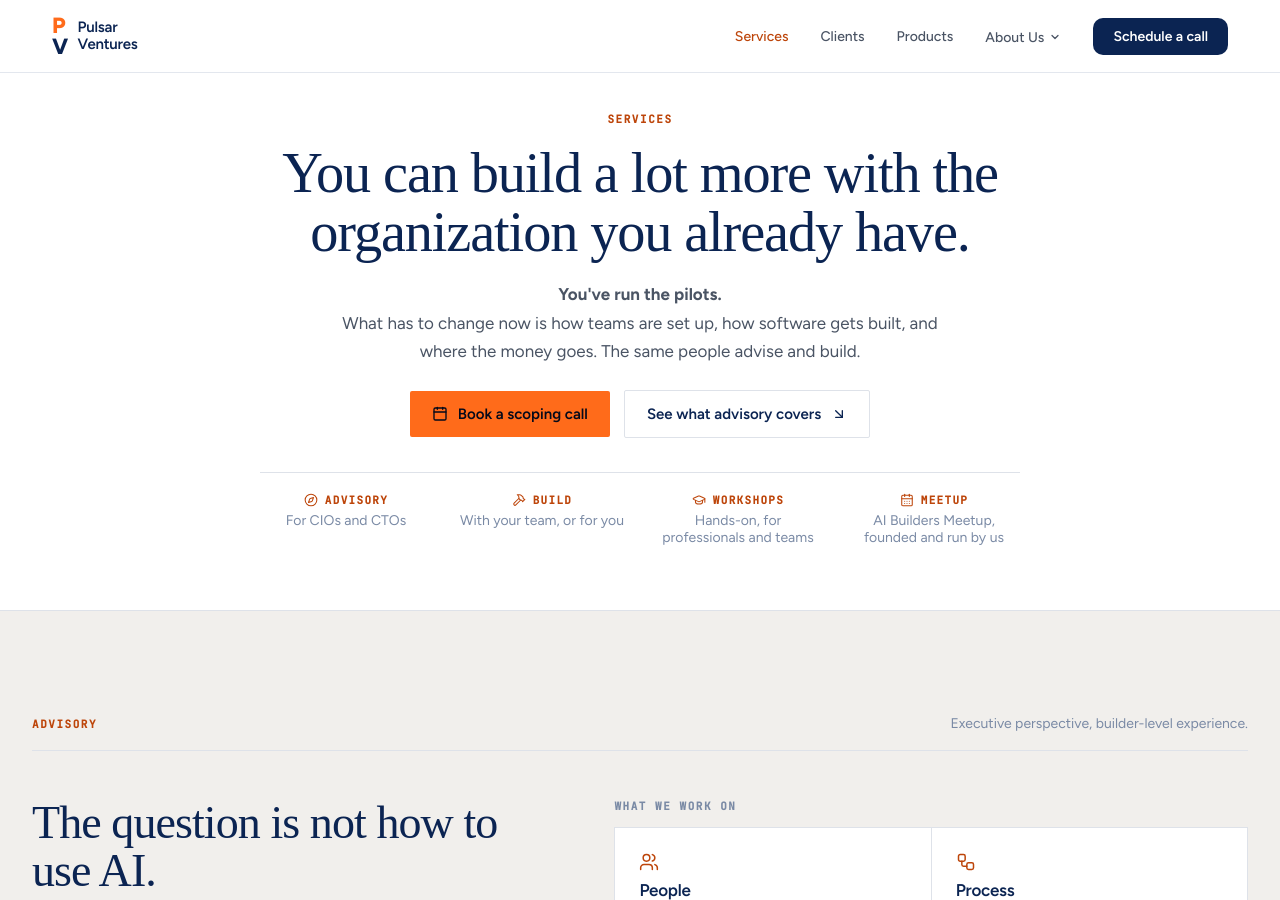
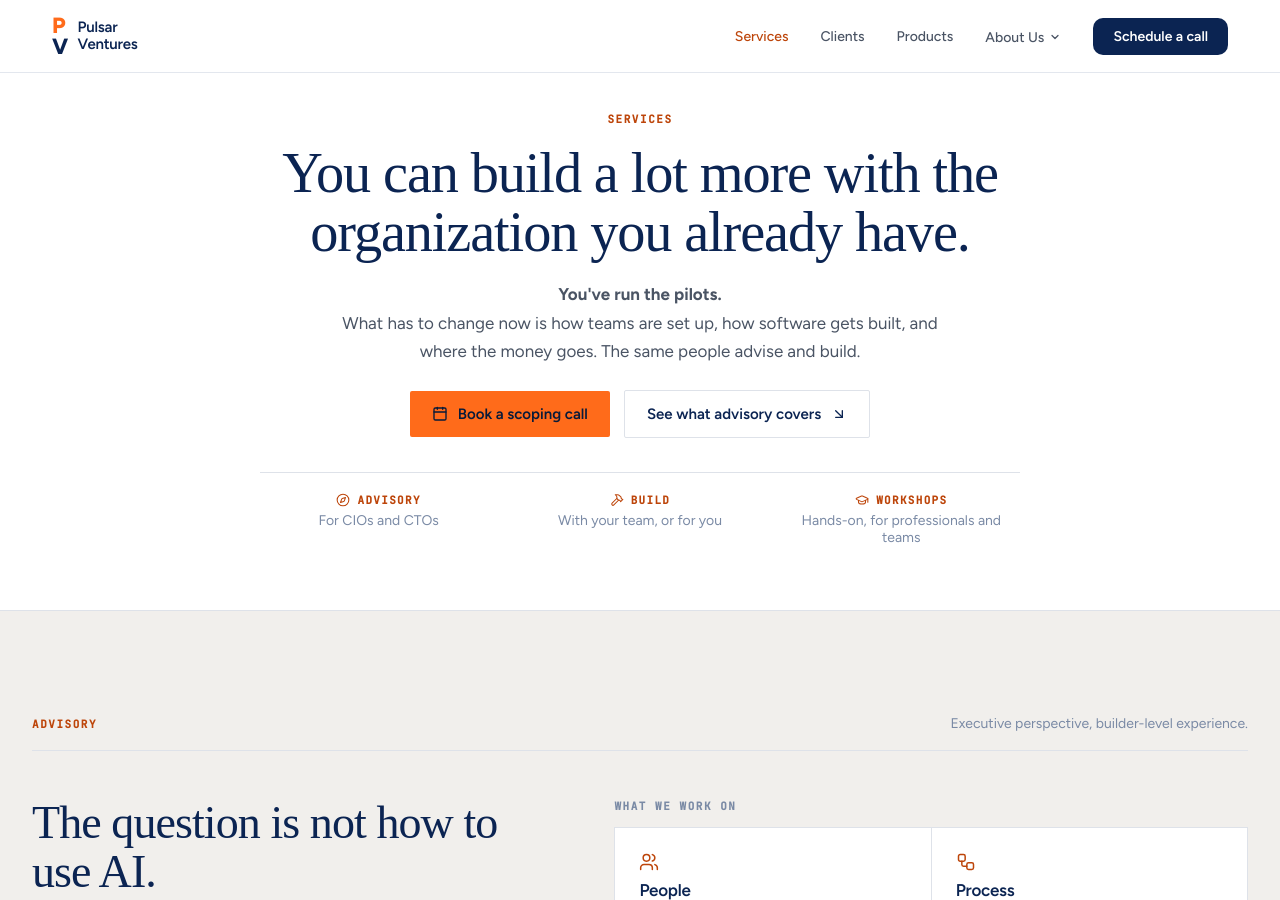
Before and after one commit to pulsarventures/pv-website, a Jekyll site: the page built from _pages/services.html, in a window 1280 px wide and 900 px high. Built offline with Jekyll 4.4.1, drawn with Linux system fonts in a browser that asks for light colours; some web fonts are replaced; some of the changed text lies outside the part shown.

Commit message:
feat(services): drop meetups, match the favicon to the header, unify the dark ground
Three changes, all scoped to the Services page and the site icon set.

Meetups come off /services/: the hero "Meetup" nav door (which linked out to
aibuildersmeetup.com) and the "Optional AI Builder Meetups" bullet under
"Teach me how to build" are gone, leaving the hero row as Advisory · Build ·
Workshops. The homepage community block still credits the meetup — that is
deliberate and out of scope here. Meetup copy also survives in the orphaned
_includes/offerings-carousel.html and the legacy v2/v3/v4 prototypes, none of
which any live page renders.

The favicons now say what the header says. The old art was a #064e35 plate
carrying a white P over a peach V — a palette that appears nowhere on the live
site, which is why the tab never matched the lockup: the icon is baked into
assets/img/ rather than rendered from _includes/site-nav.html. Regenerated
favicon.svg, favicon-16/32.png, apple-touch-icon.png and favicon.ico as the
header mark, P #ff6b1a over V #0b2452 on white, and bumped icon_v so browsers
refetch instead of serving the stale green icon. apple-touch-icon is full-bleed
rather than rounded: iOS ignores alpha in a web-clip icon and composites it over
black, so the rounded plate that suits a browser tab would have shown as four
black corner wedges now that the plate is white.

The closing CTA band loses its two off-scheme colours. It was painted #04091a —
the --space token, whose job in site.css is "hero bleed", not a section ground —
and its secondary button was tinted rgba(127,209,255,...), the only blue on the
site, appearing twice and both times in that one button. The button now takes
the white-alpha tint the rest of that band was already built from, and the band
takes #061530, the footer's own ground, so the page ends in one continuous dark
block instead of stacking two near-identical navies at a 1.04:1 seam. The eight
orange buttons elsewhere on the page carried the same bleed token as their label
colour and now use #071a3a (--deep-sky), matching the Process button that
already sat on this page. Their labels stay dark rather than going white to
match the other two pages: white on #ff6b1a is 2.9:1 and fails WCAG AA.

Co-Authored-By: Claude Opus 5 (1M context) <noreply@anthropic.com>

```diff
--- a/_includes/head-site.html
+++ b/_includes/head-site.html
@@ -8,7 +8,7 @@
   aggressively than pages, so a bare swap leaves the old icon in the tab.
   Bump the number whenever the icon art changes.
 {% endcomment %}
-{% assign icon_v = '2' %}
+{% assign icon_v = '3' %}
 <link rel="icon" href="{{ '/favicon.ico' | relative_url }}?v={{ icon_v }}" sizes="any">
 <link rel="icon" type="image/svg+xml" href="{{ '/assets/img/favicon.svg' | relative_url }}?v={{ icon_v }}">
 <link rel="icon" type="image/png" sizes="32x32" href="{{ '/assets/img/favicon-32.png' | relative_url }}?v={{ icon_v }}">
--- a/_pages/services.html
+++ b/_pages/services.html
@@ -12,8 +12,8 @@ page_js: /assets/js/services.js
     <h1 class="svc-t" style="font-size:clamp(36px, 4.4vw, 58px); text-wrap:balance">You can build a lot more with the organization you already have.</h1>
     <p class="svc-b" style="font-size:17px; max-width:56ch"><b>You&#39;ve run the pilots.<br></b>What has to change now is how teams are set up, how software gets built, and where the money goes. The same people advise and build.</p>
     <div style="display:flex; width:100%; align-items:center; justify-content:center; gap:14px; flex-wrap:wrap; margin-top:6px">
-      <a href="{{ site.contact.cal_com }}" target="_blank" rel="noopener noreferrer" style="display:inline-flex; align-items:center; gap:10px; text-decoration:none; background:#ff6b1a; color:#04091a; font-size:15px; font-weight:600; padding:14px 22px; border-radius:2px; white-space:nowrap">
-        <svg width="16" height="16" viewBox="0 0 24 24" fill="none" stroke="#04091a" stroke-width="2" stroke-linecap="round" stroke-linejoin="round" aria-hidden="true" style="flex-shrink:0"><path d="M8 2v3"></path><path d="M16 2v3"></path><rect x="3" y="3" width="18" height="18" rx="2"></rect><path d="M3 9h18"></path></svg>
+      <a href="{{ site.contact.cal_com }}" target="_blank" rel="noopener noreferrer" style="display:inline-flex; align-items:center; gap:10px; text-decoration:none; background:#ff6b1a; color:#071a3a; font-size:15px; font-weight:600; padding:14px 22px; border-radius:2px; white-space:nowrap">
+        <svg width="16" height="16" viewBox="0 0 24 24" fill="none" stroke="#071a3a" stroke-width="2" stroke-linecap="round" stroke-linejoin="round" aria-hidden="true" style="flex-shrink:0"><path d="M8 2v3"></path><path d="M16 2v3"></path><rect x="3" y="3" width="18" height="18" rx="2"></rect><path d="M3 9h18"></path></svg>
         Book a scoping call
       </a>
       <a href="#advisory" style="display:inline-flex; align-items:center; gap:10px; text-decoration:none; background:#ffffff; color:#0b2452; border:1px solid #dee2e9; font-size:15px; font-weight:600; padding:14px 22px; border-radius:2px; white-space:nowrap">
@@ -34,10 +34,6 @@ page_js: /assets/js/services.js
         <span style="display:inline-flex; align-items:center; gap:7px"><svg width="14" height="14" viewBox="0 0 24 24" fill="none" stroke="#bd450a" stroke-width="1.8" stroke-linecap="round" stroke-linejoin="round" aria-hidden="true" style="flex-shrink:0"><path d="M21.42 10.922a1 1 0 0 0-.019-1.838L12.83 5.18a2 2 0 0 0-1.66 0L2.6 9.08a1 1 0 0 0 0 1.832l8.57 3.908a2 2 0 0 0 1.66 0z"></path><path d="M22 10v6"></path><path d="M6 12.5V16a6 3 0 0 0 12 0v-3.5"></path></svg><span class="svc-mono hv-1" style="color:#bd450a">Workshops</span></span>
         <span class="svc-note">Hands-on, for professionals and teams</span>
       </a>
-      <a href="https://aibuildersmeetup.com" target="_blank" rel="noopener noreferrer" style="flex:1 1 160px; display:flex; flex-direction:column; align-items:center; gap:5px; text-decoration:none">
-        <span style="display:inline-flex; align-items:center; gap:7px"><svg width="14" height="14" viewBox="0 0 24 24" fill="none" stroke="#bd450a" stroke-width="1.8" stroke-linecap="round" stroke-linejoin="round" aria-hidden="true" style="flex-shrink:0"><path d="M8 2v4"></path><path d="M16 2v4"></path><rect width="18" height="18" x="3" y="4" rx="2"></rect><path d="M3 10h18"></path><path d="M8 14h.01"></path><path d="M12 14h.01"></path><path d="M16 14h.01"></path><path d="M8 18h.01"></path><path d="M12 18h.01"></path><path d="M16 18h.01"></path></svg><span class="svc-mono hv-1" style="color:#bd450a">Meetup</span></span>
-        <span class="svc-note">AI Builders Meetup, founded and run by us</span>
-      </a>
     </div>
   </div>
 </section>
@@ -54,7 +50,7 @@ page_js: /assets/js/services.js
         <p class="svc-b" style="font-size:17px; max-width:40ch">It is how to move the organization you already run toward one that is AI-native and agentic. That is a bigger job than adopting tools or running pilots.</p>
         <p class="svc-b" style="font-size:17px; max-width:40ch">What you are buying is an organization that ships differently, and keeps shipping that way after we leave.</p>
         <p class="svc-mono" style="margin-top:4px">For · CIOs and CTOs with teams, applications, and budgets already in place</p>
-        <a href="{{ site.contact.cal_com }}" target="_blank" rel="noopener noreferrer" style="display:inline-flex; align-self:flex-start; align-items:center; gap:10px; margin-top:12px; text-decoration:none; background:#ff6b1a; color:#04091a; font-size:15px; font-weight:600; padding:14px 22px; border-radius:2px"><svg width="16" height="16" viewBox="0 0 24 24" fill="none" stroke="#04091a" stroke-width="2" stroke-linecap="round" stroke-linejoin="round" aria-hidden="true" style="flex-shrink:0"><path d="M8 2v3"></path><path d="M16 2v3"></path><rect x="3" y="3" width="18" height="18" rx="2"></rect><path d="M3 9h18"></path></svg>Book an advisory call</a>
+        <a href="{{ site.contact.cal_com }}" target="_blank" rel="noopener noreferrer" style="display:inline-flex; align-self:flex-start; align-items:center; gap:10px; margin-top:12px; text-decoration:none; background:#ff6b1a; color:#071a3a; font-size:15px; font-weight:600; padding:14px 22px; border-radius:2px"><svg width="16" height="16" viewBox="0 0 24 24" fill="none" stroke="#071a3a" stroke-width="2" stroke-linecap="round" stroke-linejoin="round" aria-hidden="true" style="flex-shrink:0"><path d="M8 2v3"></path><path d="M16 2v3"></path><rect x="3" y="3" width="18" height="18" rx="2"></rect><path d="M3 9h18"></path></svg>Book an advisory call</a>
       </div>
       <div style="display:flex; flex-direction:column; gap:36px">
         <div style="display:flex; flex-direction:column; gap:14px">
@@ -160,7 +156,7 @@ page_js: /assets/js/services.js
     </div>
     <div style="margin-top:24px; background:#ffffff; border:1px solid #dee2e9; border-left:3px solid #ff6b1a; padding:26px 30px; display:flex; align-items:center; justify-content:space-between; gap:28px; flex-wrap:wrap">
       <p class="svc-b" style="max-width:74ch"><b>Your build doesn't have to fit one box.<br></b>Combine different ways of working based on what your team needs. Start with one, bring in another, or create a mix that fits the challenge.</p>
-      <a href="{{ site.contact.cal_com }}" target="_blank" rel="noopener noreferrer" style="display:inline-flex; align-items:center; gap:10px; text-decoration:none; background:#ff6b1a; color:#04091a; font-size:15px; font-weight:600; padding:13px 22px; border-radius:2px"><svg width="16" height="16" viewBox="0 0 24 24" fill="none" stroke="#04091a" stroke-width="2" stroke-linecap="round" stroke-linejoin="round" aria-hidden="true" style="flex-shrink:0"><path d="M8 2v3"></path><path d="M16 2v3"></path><rect x="3" y="3" width="18" height="18" rx="2"></rect><path d="M3 9h18"></path></svg>Find your starting point</a>
+      <a href="{{ site.contact.cal_com }}" target="_blank" rel="noopener noreferrer" style="display:inline-flex; align-items:center; gap:10px; text-decoration:none; background:#ff6b1a; color:#071a3a; font-size:15px; font-weight:600; padding:13px 22px; border-radius:2px"><svg width="16" height="16" viewBox="0 0 24 24" fill="none" stroke="#071a3a" stroke-width="2" stroke-linecap="round" stroke-linejoin="round" aria-hidden="true" style="flex-shrink:0"><path d="M8 2v3"></path><path d="M16 2v3"></path><rect x="3" y="3" width="18" height="18" rx="2"></rect><path d="M3 9h18"></path></svg>Find your starting point</a>
     </div>
   </div>
 </section>
@@ -176,7 +172,7 @@ page_js: /assets/js/services.js
         <h3 class="svc-t" style="font-size:clamp(30px, 3.6vw, 46px)">Learn AI by building with it.</h3>
         <p class="svc-b" style="font-size:17px; max-width:40ch">Practical, hands-on learning for professionals, teams, and organizations who want to go beyond understanding AI and start building with it. Learn the tools, apply them to real problems, and leave with something you built yourself.</p>
         <p class="svc-mono" style="margin-top:4px">Formats · 1–2 days · in-person or virtual · custom tracks by industry or team</p>
-        <a href="https://aimusings.site" target="_blank" rel="noopener noreferrer" style="display:inline-flex; align-self:flex-start; align-items:center; gap:10px; margin-top:12px; text-decoration:none; background:#ff6b1a; color:#04091a; font-size:15px; font-weight:600; padding:14px 22px; border-radius:2px"><svg width="16" height="16" viewBox="0 0 24 24" fill="none" stroke="#04091a" stroke-width="2" stroke-linecap="round" stroke-linejoin="round" aria-hidden="true" style="flex-shrink:0"><path d="M15 3h6v6"></path><path d="M10 14 21 3"></path><path d="M18 13v6a2 2 0 0 1-2 2H5a2 2 0 0 1-2-2V8a2 2 0 0 1 2-2h6"></path></svg>Explore AI Musings</a>
+        <a href="https://aimusings.site" target="_blank" rel="noopener noreferrer" style="display:inline-flex; align-self:flex-start; align-items:center; gap:10px; margin-top:12px; text-decoration:none; background:#ff6b1a; color:#071a3a; font-size:15px; font-weight:600; padding:14px 22px; border-radius:2px"><svg width="16" height="16" viewBox="0 0 24 24" fill="none" stroke="#071a3a" stroke-width="2" stroke-linecap="round" stroke-linejoin="round" aria-hidden="true" style="flex-shrink:0"><path d="M15 3h6v6"></path><path d="M10 14 21 3"></path><path d="M18 13v6a2 2 0 0 1-2 2H5a2 2 0 0 1-2-2V8a2 2 0 0 1 2-2h6"></path></svg>Explore AI Musings</a>
       </div>
       <div style="display:flex; flex-direction:column; gap:36px">
         <div style="display:flex; flex-direction:column; gap:14px">
@@ -194,7 +190,6 @@ page_js: /assets/js/services.js
             <div class="svc-li"><svg viewBox="0 0 24 24" fill="none" stroke="currentColor" stroke-width="2" stroke-linecap="round" stroke-linejoin="round" aria-hidden="true"><path d="M20 6 9 17l-5-5"></path></svg><span>A working prototype you built yourself</span></div>
             <div class="svc-li"><svg viewBox="0 0 24 24" fill="none" stroke="currentColor" stroke-width="2" stroke-linecap="round" stroke-linejoin="round" aria-hidden="true"><path d="M20 6 9 17l-5-5"></path></svg><span>Practical experience building with AI</span></div>
             <div class="svc-li"><svg viewBox="0 0 24 24" fill="none" stroke="currentColor" stroke-width="2" stroke-linecap="round" stroke-linejoin="round" aria-hidden="true"><path d="M20 6 9 17l-5-5"></path></svg><span>A toolkit you can continue using</span></div>
-            <div class="svc-li"><svg viewBox="0 0 24 24" fill="none" stroke="currentColor" stroke-width="2" stroke-linecap="round" stroke-linejoin="round" aria-hidden="true"><path d="M20 6 9 17l-5-5"></path></svg><span>Optional AI Builder Meetups — community sessions on real-world patterns</span></div>
           </div>
         </div>
       </div>
@@ -213,7 +208,7 @@ page_js: /assets/js/services.js
         <h3 class="svc-t" style="font-size:clamp(30px, 3.6vw, 46px)">We build alongside your team.</h3>
         <p class="svc-b" style="font-size:17px; max-width:40ch">Bring senior product, AI, architecture, and engineering expertise into your team. We help define what to build, make the critical technical decisions, and ship alongside your engineers.</p>
         <p class="svc-mono" style="margin-top:4px">Best for · in-house engineering, unclear scope, stalled pilots</p>
-        <a href="{{ site.contact.cal_com }}" target="_blank" rel="noopener noreferrer" style="display:inline-flex; align-self:flex-start; align-items:center; gap:10px; margin-top:12px; text-decoration:none; background:#ff6b1a; color:#04091a; font-size:15px; font-weight:600; padding:14px 22px; border-radius:2px"><svg width="16" height="16" viewBox="0 0 24 24" fill="none" stroke="#04091a" stroke-width="2" stroke-linecap="round" stroke-linejoin="round" aria-hidden="true" style="flex-shrink:0"><path d="M8 2v3"></path><path d="M16 2v3"></path><rect x="3" y="3" width="18" height="18" rx="2"></rect><path d="M3 9h18"></path></svg>Book a call</a>
+        <a href="{{ site.contact.cal_com }}" target="_blank" rel="noopener noreferrer" style="display:inline-flex; align-self:flex-start; align-items:center; gap:10px; margin-top:12px; text-decoration:none; background:#ff6b1a; color:#071a3a; font-size:15px; font-weight:600; padding:14px 22px; border-radius:2px"><svg width="16" height="16" viewBox="0 0 24 24" fill="none" stroke="#071a3a" stroke-width="2" stroke-linecap="round" stroke-linejoin="round" aria-hidden="true" style="flex-shrink:0"><path d="M8 2v3"></path><path d="M16 2v3"></path><rect x="3" y="3" width="18" height="18" rx="2"></rect><path d="M3 9h18"></path></svg>Book a call</a>
       </div>
       <div style="display:flex; flex-direction:column; gap:36px">
         <div style="display:flex; flex-direction:column; gap:14px">
@@ -251,7 +246,7 @@ page_js: /assets/js/services.js
         <h3 class="svc-t" style="font-size:clamp(30px, 3.6vw, 46px)">We own the build end to end.</h3>
         <p class="svc-b" style="font-size:17px; max-width:40ch">We take full ownership of the build, from defining the right solution to architecture, engineering, deployment, and validation. The result is a production-ready system built around your business and the outcome you need to achieve.</p>
         <p class="svc-mono" style="margin-top:4px">Best for · a defined bet that needs shipping, not staffing</p>
-        <a href="{{ site.contact.cal_com }}" target="_blank" rel="noopener noreferrer" style="display:inline-flex; align-self:flex-start; align-items:center; gap:10px; margin-top:12px; text-decoration:none; background:#ff6b1a; color:#04091a; font-size:15px; font-weight:600; padding:14px 22px; border-radius:2px"><svg width="16" height="16" viewBox="0 0 24 24" fill="none" stroke="#04091a" stroke-width="2" stroke-linecap="round" stroke-linejoin="round" aria-hidden="true" style="flex-shrink:0"><path d="M8 2v3"></path><path d="M16 2v3"></path><rect x="3" y="3" width="18" height="18" rx="2"></rect><path d="M3 9h18"></path></svg>Book a call</a>
+        <a href="{{ site.contact.cal_com }}" target="_blank" rel="noopener noreferrer" style="display:inline-flex; align-self:flex-start; align-items:center; gap:10px; margin-top:12px; text-decoration:none; background:#ff6b1a; color:#071a3a; font-size:15px; font-weight:600; padding:14px 22px; border-radius:2px"><svg width="16" height="16" viewBox="0 0 24 24" fill="none" stroke="#071a3a" stroke-width="2" stroke-linecap="round" stroke-linejoin="round" aria-hidden="true" style="flex-shrink:0"><path d="M8 2v3"></path><path d="M16 2v3"></path><rect x="3" y="3" width="18" height="18" rx="2"></rect><path d="M3 9h18"></path></svg>Book a call</a>
       </div>
       <div style="display:flex; flex-direction:column; gap:36px">
         <div style="display:flex; flex-direction:column; gap:14px">
@@ -300,7 +295,7 @@ page_js: /assets/js/services.js
         <h2 style="margin:0; font-family:'Instrument Serif', serif; font-weight:400; font-size:clamp(38px, 4.4vw, 60px); line-height:1.04; letter-spacing:-0.02em; color:#0b2452">How we turn an opportunity into a&nbsp;&nbsp;<em style="font-family:'Instrument Serif', serif; font-style:italic; font-weight:400; background:linear-gradient(transparent 70%, #ffe0cc 70%)">working product</em>.</h2>
         <p style="margin:0; font-size:17px; line-height:1.7; color:#4a5464; max-width:38ch; text-wrap:pretty">A simple process from first conversation to production.</p>
         <div style="display:flex; align-items:center; gap:16px; flex-wrap:wrap; margin-top:8px">
-          <a href="{{ site.contact.cal_com }}" target="_blank" rel="noopener noreferrer" class="hv-6" style="display:inline-flex; align-items:center; gap:10px; background:#ff6b1a; color:#04091a; font-size:15px; font-weight:700; padding:13px 24px; border-radius:12px">Schedule a call <span style="font-family:'JetBrains Mono', monospace">↗</span></a>
+          <a href="{{ site.contact.cal_com }}" target="_blank" rel="noopener noreferrer" class="hv-6" style="display:inline-flex; align-items:center; gap:10px; background:#ff6b1a; color:#071a3a; font-size:15px; font-weight:700; padding:13px 24px; border-radius:12px">Schedule a call <span style="font-family:'JetBrains Mono', monospace">↗</span></a>
         </div>
       </div>
       <div style="display:flex; flex-direction:column">
@@ -427,15 +422,15 @@ page_js: /assets/js/services.js
 </section>
 {% endcomment %}
 
-<section class="svc-sec" id="start" data-screen-label="Closing CTA" style="background:#04091a; padding:104px 32px">
+<section class="svc-sec" id="start" data-screen-label="Closing CTA" style="background:#061530; padding:104px 32px">
   <div class="grid-split" style="max-width:1240px; margin:0 auto; display:grid; grid-template-columns:1.1fr 0.9fr; gap:64px; align-items:end">
     <div style="display:flex; flex-direction:column; gap:22px">
       <p style="margin:0; font-family:'JetBrains Mono', monospace; font-size:11px; font-weight:600; letter-spacing:0.14em; text-transform:uppercase; color:#ffa24b">Start</p>
       <h2 style="margin:0; font-family:'Instrument Serif', serif; font-weight:400; font-size:clamp(34px, 4.4vw, 58px); line-height:1.05; letter-spacing:-0.02em; color:#ffffff">Bring the problem.<br>We'll bring the plan and the build.</h2>
       <p style="margin:0; font-size:16px; line-height:1.68; color:rgba(255,255,255,0.72); text-wrap:pretty; max-width:52ch">A 30-minute call is enough to tell whether there's a system worth building, and whether the first move is advisory, teaching your team, building with them, or building it for you.</p>
       <div style="display:flex; gap:14px; flex-wrap:wrap; margin-top:6px">
-        <a href="{{ site.contact.cal_com }}" target="_blank" rel="noopener noreferrer" style="display:inline-flex; align-items:center; gap:10px; background:#ff6b1a; color:#04091a; font-size:15px; font-weight:600; padding:14px 22px; border-radius:2px"><svg width="16" height="16" viewBox="0 0 24 24" fill="none" stroke="#04091a" stroke-width="2" stroke-linecap="round" stroke-linejoin="round" aria-hidden="true" style="flex-shrink:0"><path d="M8 2v3"></path><path d="M16 2v3"></path><rect x="3" y="3" width="18" height="18" rx="2"></rect><path d="M3 9h18"></path></svg>Book a scoping call</a>
-        <a href="mailto:{{ site.contact.email }}" style="display:inline-flex; align-items:center; gap:10px; background:rgba(127,209,255,0.07); border:1px solid rgba(127,209,255,0.24); color:rgba(255,255,255,0.9); font-size:15px; font-weight:600; padding:14px 22px; border-radius:2px"><svg width="16" height="16" viewBox="0 0 24 24" fill="none" stroke="rgba(255,255,255,0.9)" stroke-width="2" stroke-linecap="round" stroke-linejoin="round" aria-hidden="true" style="flex-shrink:0"><path d="m22 7-8.991 5.727a2 2 0 0 1-2.009 0L2 7"></path><rect x="2" y="4" width="20" height="16" rx="2"></rect></svg>Email us the brief</a>
+        <a href="{{ site.contact.cal_com }}" target="_blank" rel="noopener noreferrer" style="display:inline-flex; align-items:center; gap:10px; background:#ff6b1a; color:#071a3a; font-size:15px; font-weight:600; padding:14px 22px; border-radius:2px"><svg width="16" height="16" viewBox="0 0 24 24" fill="none" stroke="#071a3a" stroke-width="2" stroke-linecap="round" stroke-linejoin="round" aria-hidden="true" style="flex-shrink:0"><path d="M8 2v3"></path><path d="M16 2v3"></path><rect x="3" y="3" width="18" height="18" rx="2"></rect><path d="M3 9h18"></path></svg>Book a scoping call</a>
+        <a href="mailto:{{ site.contact.email }}" style="display:inline-flex; align-items:center; gap:10px; background:rgba(255,255,255,0.07); border:1px solid rgba(255,255,255,0.24); color:rgba(255,255,255,0.9); font-size:15px; font-weight:600; padding:14px 22px; border-radius:2px"><svg width="16" height="16" viewBox="0 0 24 24" fill="none" stroke="rgba(255,255,255,0.9)" stroke-width="2" stroke-linecap="round" stroke-linejoin="round" aria-hidden="true" style="flex-shrink:0"><path d="m22 7-8.991 5.727a2 2 0 0 1-2.009 0L2 7"></path><rect x="2" y="4" width="20" height="16" rx="2"></rect></svg>Email us the brief</a>
       </div>
     </div>
     <div style="display:flex; flex-direction:column; border-top:1px solid rgba(255,255,255,0.14)">
```
Also changed, not shown: assets/img/apple-touch-icon.png, assets/img/brand/favicon.svg, assets/img/favicon-16.png, assets/img/favicon-32.png, assets/img/favicon.svg, favicon.ico.
